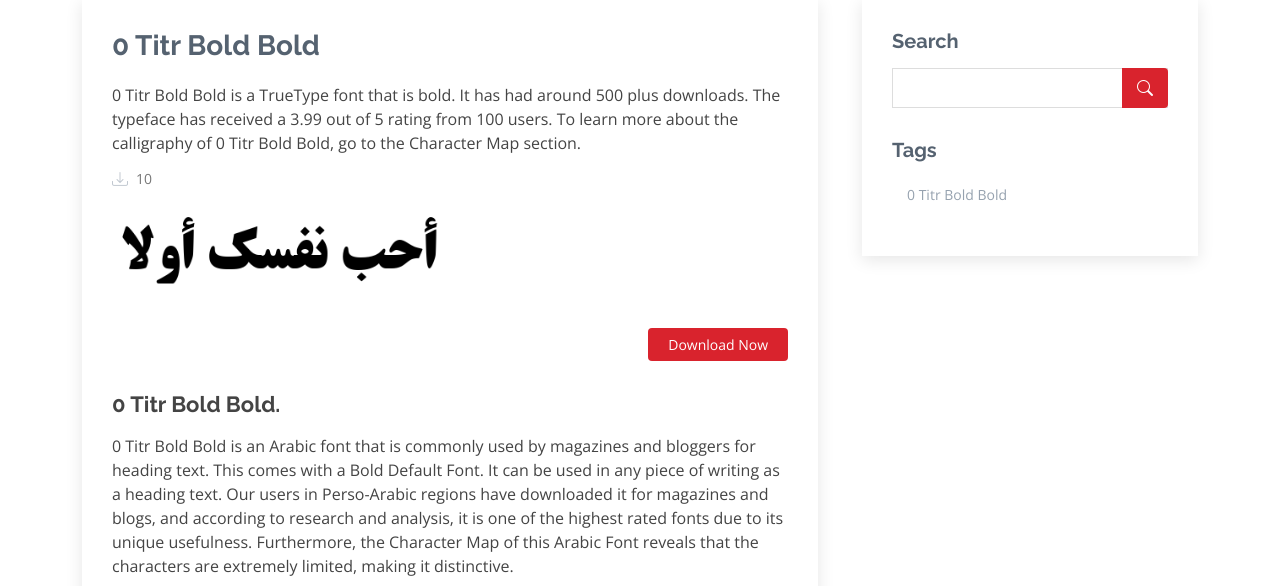
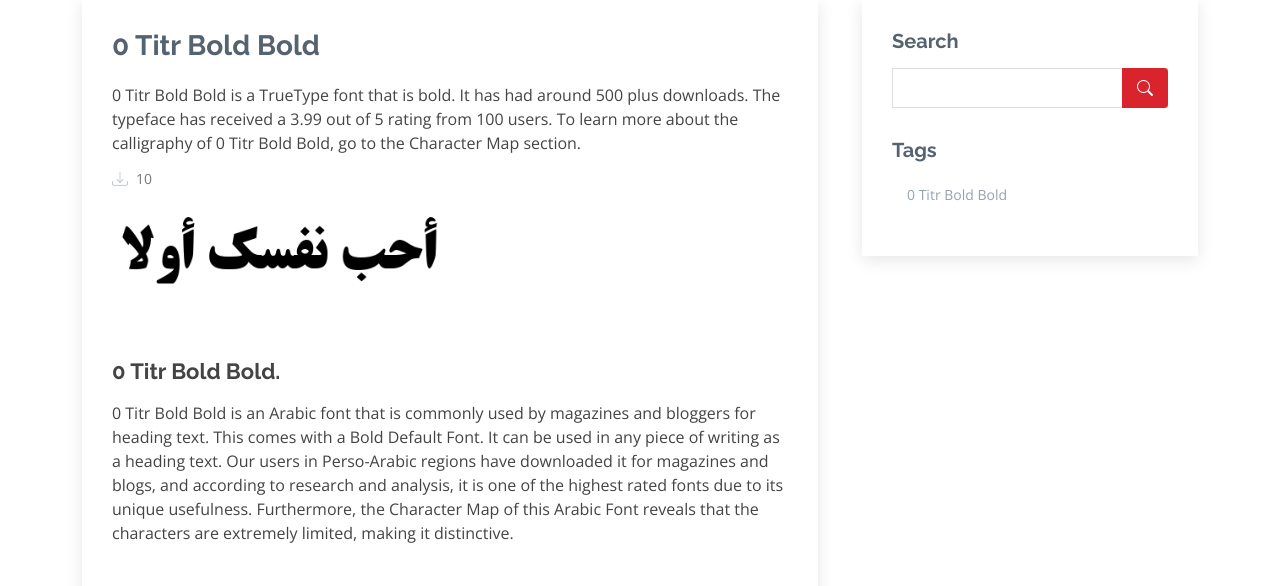
Before and after one commit to sulavprojects/new, a Django app: page /0-titr-bold-bold/ in a window 1280 px wide. Shown: the part 213-799 px from the top of the page. Run offline with Django 4.2, Linux system fonts and the light colour scheme; data comes from the database, SQL or seed files in the repository; parts of the project's set-up code (start-up, migrations or seed data) failed here and were passed over; some libraries are stand-ins or nearby versions.

Commit message:
first commit

```diff
--- a/templates/fonts_details.html
+++ b/templates/fonts_details.html
@@ -71,9 +71,9 @@
 
                 <img src="/static/{{fonts_obj.header_image}}" class="img-fluid" alt="{{fonts_obj.title}},{{fonts_obj.headerimg_alt}}">
 
-                <div class="read-more">
+                {% comment %} <div class="read-more">
                   <a href="/static/{{fonts_obj.upload_fonts}}">Download Now</a>
-                </div>
+                </div> {% endcomment %}
                 {% comment %} <form action="{{ download. upload_fonts.url }}" method="get">
                               <input type="hidden" name="upload_fonts.url" value="{{upload_fonts.url}}">
                               <button type="submit" class="btn btn-sm btn-primary"> download now</button>
@@ -225,7 +225,7 @@
                 <ul>
                   <li><a href="/">{{fonts_obj.title}}</a></li>
                   {% for tag in alltag %}
-                  <li><a href="#">{{tag}}</a></li>
+                  <li><a href="/">{{tag}}</a></li>
                   {% endfor %}
 
 
```
